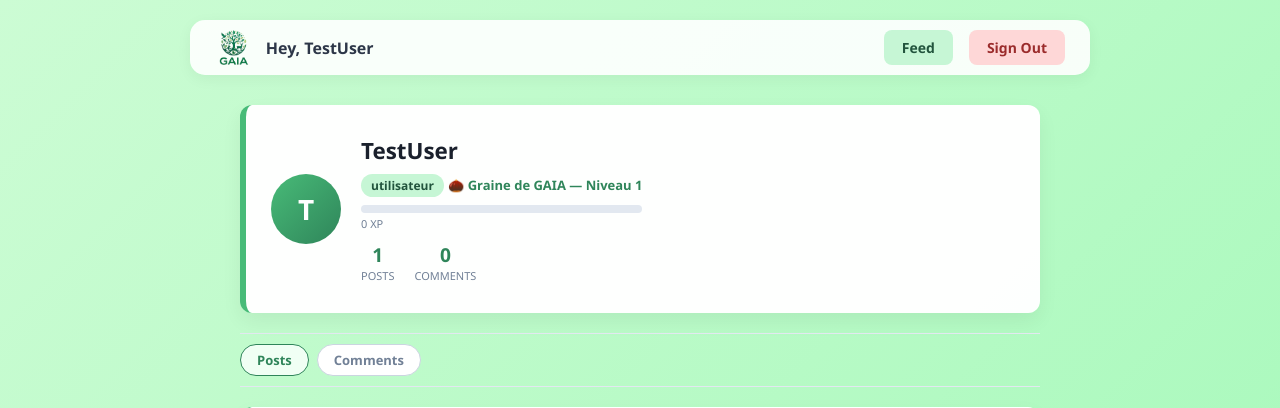
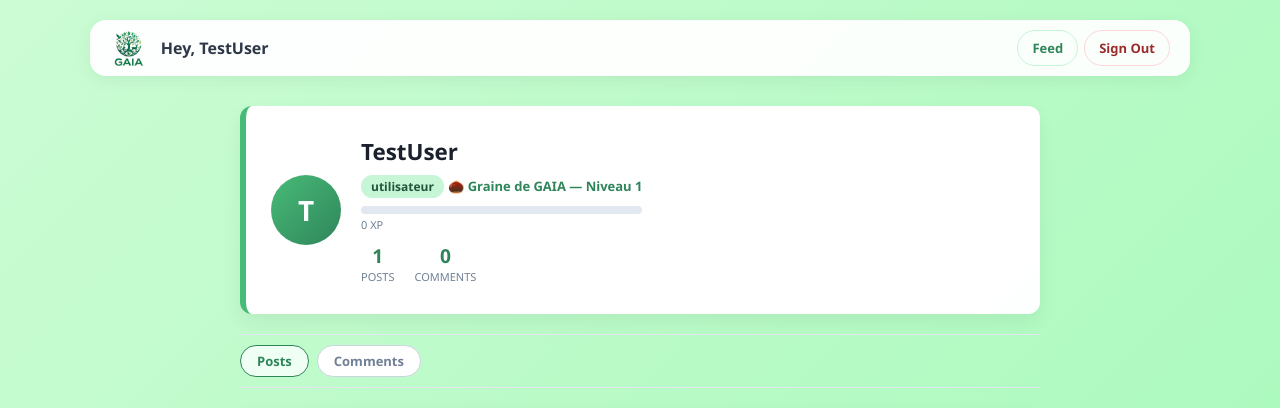
Before and after one commit to LSINC1509-Projet4/GAIA, a Flask app: page /profile in a window 1280 px wide. Shown: the top 408 px of the page. Run offline with Flask 3, Linux system fonts and the light colour scheme; a user stored in the database is signed in; data comes from the database, SQL or seed files in the repository; data that the repository does not hold is empty.

Commit message:
refonte navbar : boutons icônes, barre de recherche centrée

```diff
--- a/app/static/css/index.css
+++ b/app/static/css/index.css
@@ -12,15 +12,15 @@ body {
 
 /* --- 2. NAVBAR --- */
 .navbar {
-    background-color: rgba(255, 255, 255, 0.9);
-    padding: 10px 25px;
-    border-radius: 15px;
+    background-color: rgba(255, 255, 255, 0.95);
+    padding: 10px 20px;
+    border-radius: 16px;
     width: 100%;
-    max-width: 900px;
+    max-width: 1100px;
     display: flex;
-    justify-content: space-between;
     align-items: center;
-    box-shadow: 0 4px 15px rgba(0, 0, 0, 0.05);
+    gap: 20px;
+    box-shadow: 0 4px 18px rgba(0, 0, 0, 0.06);
     margin-bottom: 30px;
     box-sizing: border-box;
 }
@@ -249,14 +249,44 @@ body {
 }
 
 .btn-logout {
+    background-color: transparent;
+    color: #9b2c2c;
+    border: 1.5px solid #fed7d7;
+    padding: 8px 14px;
+    border-radius: 20px;
+    font-size: 13px;
+    transition: all 0.2s;
+}
+.btn-logout:hover {
     background-color: #fed7d7;
-    color: #9b2c2c;
 }
 
 .btn-post {
+    background-color: transparent;
+    color: #2f855a;
+    border: 1.5px solid #c6f6d5;
+    padding: 8px 14px;
+    border-radius: 20px;
+    font-size: 13px;
+    transition: all 0.2s;
+    display: inline-flex;
+    align-items: center;
+    gap: 6px;
+}
+.btn-post:hover {
     background-color: #c6f6d5;
-    color: #22543d;
-    margin-right: 8px;
+    border-color: #9ae6b4;
+}
+.btn-post.btn-icon-only {
+    padding: 8px 12px;
+    font-size: 14px;
+}
+.btn-reports {
+    color: #c05621 !important;
+    border-color: #feebc8 !important;
+}
+.btn-reports:hover {
+    background-color: #feebc8 !important;
 }
 
 .flash-msg {
@@ -323,17 +353,20 @@ body {
     display: flex;
     align-items: center;
     gap: 8px;
-    flex: 1;
-    margin: 0 20px;
+    flex: 1 1 320px;
+    min-width: 180px;
+    max-width: 600px;
+    margin: 0;
 }
 
 
 .nav-links {
     display: flex;
     align-items: center;
-    gap: 8px;
+    gap: 6px;
     flex-shrink: 0;
     white-space: nowrap;
+    margin-left: auto;
 }
 
 
```
Also changed, not shown: app/templates/index.html (+15 -5 lines).
